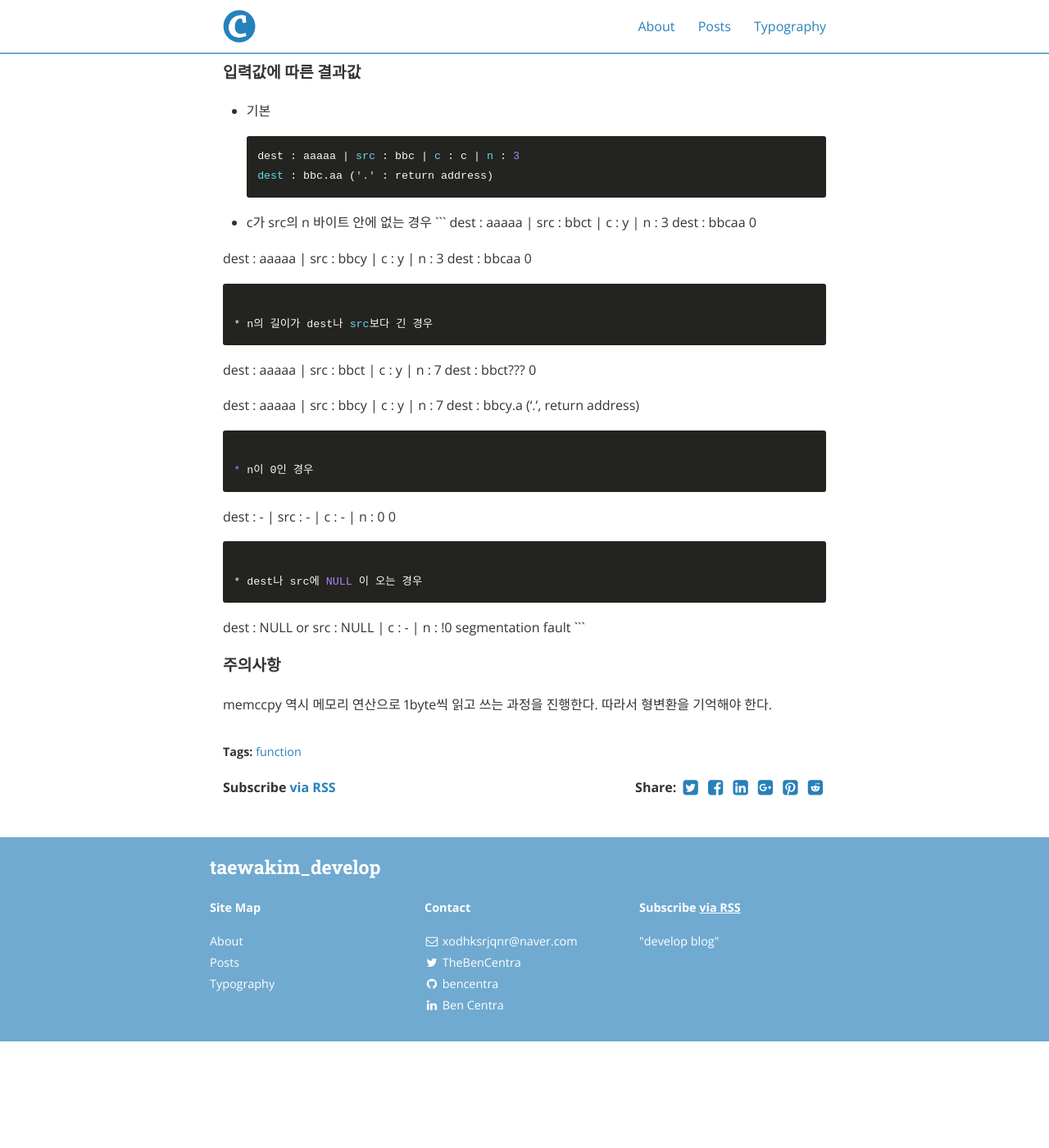
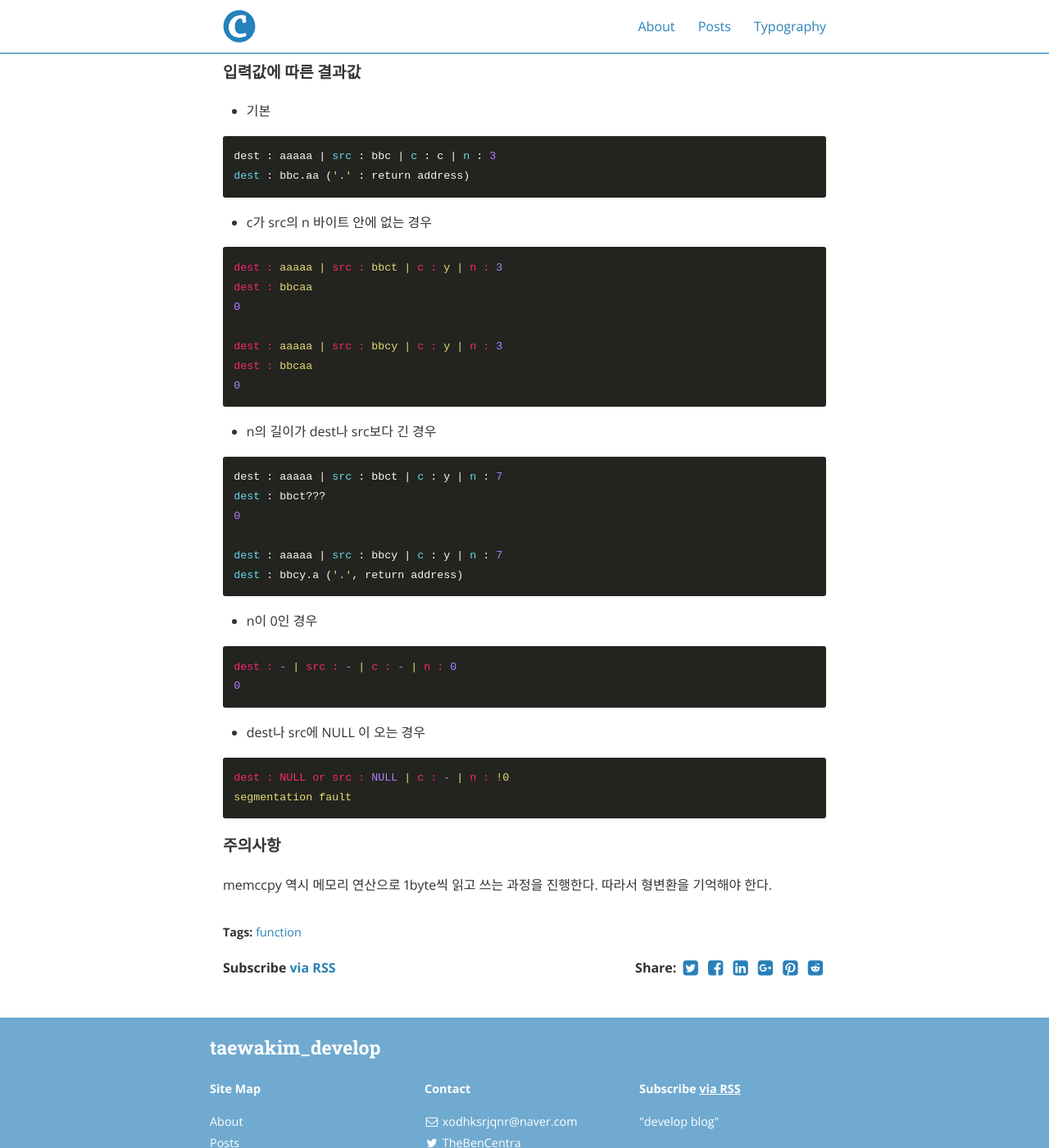
Before and after one commit to xodhksrjqnr/xodhksrjqnr.github.io, a Jekyll site: the page built from _posts/2020-01-01-memccpy.md, in a window 1280 px wide and 1400 px high, scrolled down 1005 px. Shown: the whole window at 82% size. Built offline with Jekyll 4.4.1, drawn with Linux system fonts in a browser that asks for light colours; nearby versions of some CDN libraries; before the commit the page ends 2275 px from its top, so only the background shows below that.

````diff
--- a/_posts/2020-01-01-memccpy.md
+++ b/_posts/2020-01-01-memccpy.md
@@ -27,12 +27,13 @@ c를 찾지 못한 경우 : 0
 
 #### 입력값에 따른 결과값
 * 기본
+
 ```
 dest : aaaaa | src : bbc | c : c | n : 3
 dest : bbc.aa ('.' : return address)
 ```
+* c가 src의 n 바이트 안에 없는 경우
 
-* c가 src의 n 바이트 안에 없는 경우
 ```
 dest : aaaaa | src : bbct | c : y | n : 3
 dest : bbcaa
@@ -42,8 +43,8 @@ dest : aaaaa | src : bbcy | c : y | n : 3
 dest : bbcaa
 0
 ```
+* n의 길이가 dest나 src보다 긴 경우
 
-* n의 길이가 dest나 src보다 긴 경우
 ```
 dest : aaaaa | src : bbct | c : y | n : 7
 dest : bbct???
@@ -52,14 +53,14 @@ dest : bbct???
 dest : aaaaa | src : bbcy | c : y | n : 7
 dest : bbcy.a ('.', return address)
 ```
+* n이 0인 경우
 
-* n이 0인 경우
 ```
 dest : - | src : - | c : - | n : 0
 0
 ```
+* dest나 src에 NULL 이 오는 경우
 
-* dest나 src에 NULL 이 오는 경우
 ```
 dest : NULL or src : NULL | c : - | n : !0
 segmentation fault
````
